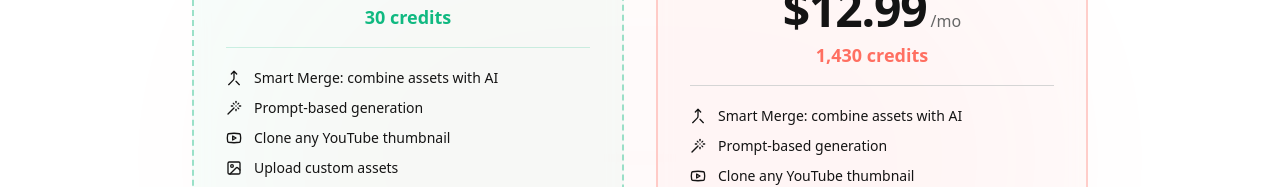
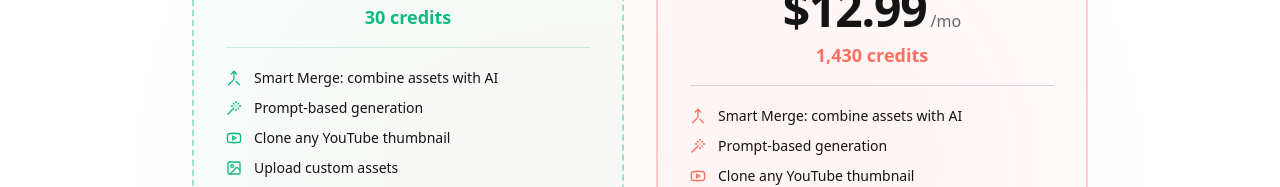
Before and after one commit to Stumbnail/stumbnail-landing-2.0, a Next.js app: page /pricing in a window 1280 px wide. Shown: the part 623-810 px from the top of the page. Built offline with nearby package versions, Linux system fonts and the light colour scheme; no server answers.

Commit message:
fixed the build

```diff
--- a/src/app/pricing/page.tsx
+++ b/src/app/pricing/page.tsx
@@ -236,10 +236,9 @@ export default function PricingPage() {
                                     <ul className="space-y-2.5">
                                         {freeFeatures.map((feature, i) => (
                                             <li key={i} className="flex items-center gap-3 text-sm" style={{ color: 'var(--color-foreground)' }}>
-                                                <feature.icon
-                                                    className="w-4 h-4 shrink-0"
-                                                    style={{ color: feature.isLimitation ? '#f59e0b' : '#10b981' }}
-                                                />
+                                                <span style={{ color: feature.isLimitation ? '#f59e0b' : '#10b981' }}>
+                                                    <feature.icon className="w-4 h-4 shrink-0" />
+                                                </span>
                                                 <span style={feature.isLimitation ? { color: '#d97706' } : {}}>
                                                     {feature.text}
                                                 </span>
@@ -327,7 +326,9 @@ export default function PricingPage() {
                                     <ul className="space-y-2.5">
                                         {paidFeatures.map((feature, i) => (
                                             <li key={i} className="flex items-center gap-3 text-sm" style={{ color: 'var(--color-foreground)' }}>
-                                                <feature.icon className="w-4 h-4 shrink-0" style={{ color: '#ff6f61' }} />
+                                                <span style={{ color: '#ff6f61' }}>
+                                                    <feature.icon className="w-4 h-4 shrink-0" />
+                                                </span>
                                                 <span>{feature.text}</span>
                                             </li>
                                         ))}
--- a/src/components/sections/PricingDialog.tsx
+++ b/src/components/sections/PricingDialog.tsx
@@ -261,10 +261,9 @@ export function PricingDialog({ open, onClose }: PricingDialogProps) {
                                                 className="flex items-center gap-3 text-sm"
                                                 style={{ color: 'var(--color-foreground)' }}
                                             >
-                                                <feature.icon
-                                                    className="w-4 h-4 shrink-0"
-                                                    style={{ color: feature.isLimitation ? '#f59e0b' : '#10b981' }}
-                                                />
+                                                <span style={{ color: feature.isLimitation ? '#f59e0b' : '#10b981' }}>
+                                                    <feature.icon className="w-4 h-4 shrink-0" />
+                                                </span>
                                                 <span style={feature.isLimitation ? { color: isDark ? '#fbbf24' : '#d97706' } : {}}>
                                                     {feature.text}
                                                 </span>
@@ -362,7 +361,9 @@ export function PricingDialog({ open, onClose }: PricingDialogProps) {
                                                 className="flex items-center gap-3 text-sm"
                                                 style={{ color: 'var(--color-foreground)' }}
                                             >
-                                                <feature.icon className="w-4 h-4 shrink-0" style={{ color: '#ff6f61' }} />
+                                                <span style={{ color: '#ff6f61' }}>
+                                                    <feature.icon className="w-4 h-4 shrink-0" />
+                                                </span>
                                                 <span>{feature.text}</span>
                                             </li>
                                         ))}
--- a/src/components/sections/PricingSection.tsx
+++ b/src/components/sections/PricingSection.tsx
@@ -170,10 +170,9 @@ export function PricingSection() {
                                 <ul className="space-y-2.5">
                                     {freeFeatures.map((feature, i) => (
                                         <li key={i} className="flex items-center gap-3 text-sm text-[var(--color-foreground)]">
-                                            <feature.icon
-                                                className="w-4 h-4 shrink-0"
-                                                style={{ color: feature.isLimitation ? '#f59e0b' : '#10b981' }}
-                                            />
+                                            <span style={{ color: feature.isLimitation ? '#f59e0b' : '#10b981' }}>
+                                                <feature.icon className="w-4 h-4 shrink-0" />
+                                            </span>
                                             <span className={feature.isLimitation ? 'text-amber-600 dark:text-amber-400' : ''}>
                                                 {feature.text}
                                             </span>
@@ -248,7 +247,9 @@ export function PricingSection() {
                                 <ul className="space-y-2.5">
                                     {paidFeatures.map((feature, i) => (
                                         <li key={i} className="flex items-center gap-3 text-sm text-[var(--color-foreground)]">
-                                            <feature.icon className="w-4 h-4 shrink-0" style={{ color: '#ff6f61' }} />
+                                            <span style={{ color: '#ff6f61' }}>
+                                                <feature.icon className="w-4 h-4 shrink-0" />
+                                            </span>
                                             <span>{feature.text}</span>
                                         </li>
                                     ))}
```
Also changed, not shown: .claude/settings.local.json.
